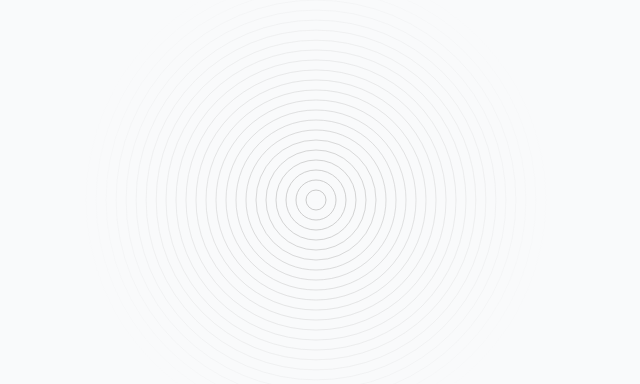
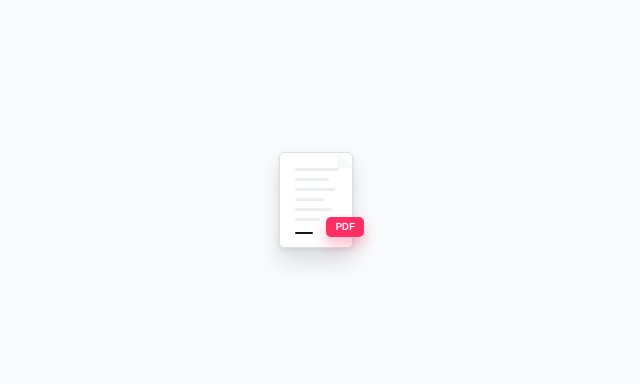
Before and after one commit to mouanvikram/components-challenge, a Next.js app in the folder day-31-to-60/day-43-to-day-60/components/: page / in a window 1280 px wide. Shown: the part 200-584 px from the top of the page, without its empty margins (324-964 px from the left). Built offline with nearby package versions, Linux system fonts and the light colour scheme.

Commit message:
added a pdf icon inspired by tailark

```diff
--- a/day-31-to-60/day-43-to-day-60/components/src/app/page.tsx
+++ b/day-31-to-60/day-43-to-day-60/components/src/app/page.tsx
@@ -1,10 +1,11 @@
 "use client";
 
-import { RadialScales } from "@/components/ui/radial_scales";
+import { PDFIcon } from "@/components/ui/pdf_icon";
+
 export default function HomePage() {
   return (
     <main className="flex min-h-screen flex-col items-center justify-center gap-6 bg-gray-50">
-      <RadialScales />
+      <PDFIcon />
     </main>
   );
 }
--- /dev/null
+++ b/day-31-to-60/day-43-to-day-60/components/src/components/ui/pdf_icon.tsx
@@ -0,0 +1,41 @@
+"use client";
+
+import { cn } from "@/lib/utils";
+
+type PDFIconProps = {
+  className?: string;
+};
+
+export function PDFIcon({ className }: PDFIconProps) {
+  return (
+    <div
+      className={cn(
+        "relative flex h-24 w-24 items-center justify-center",
+        className
+      )}
+      aria-label="PDF file"
+      role="img"
+    >
+      <div className="relative h-24 w-18.5 rounded-[5px] border border-[#dcdfe3] bg-white shadow-[0_14px_20px_rgba(17,24,39,0.12),0_2px_5px_rgba(17,24,39,0.08)]">
+        <div className="absolute -right-px -top-px h-4 w-4 overflow-hidden rounded-tr-[5px]">
+          <div className="h-5.75 w-5.75 origin-top-left rotate-45 border-b border-[#dcdfe3] bg-[#f7f8fa]" />
+        </div>
+
+        <div className="absolute left-3.75 top-3.75 flex w-11 flex-col gap-1.75">
+          <div className="h-[3px] w-full rounded-full bg-[#eceef1]" />
+          <div className="h-[3px] w-[34px] rounded-full bg-[#eceef1]" />
+          <div className="h-[3px] w-[40px] rounded-full bg-[#eceef1]" />
+          <div className="h-[3px] w-[29px] rounded-full bg-[#eceef1]" />
+          <div className="h-[3px] w-[37px] rounded-full bg-[#eceef1]" />
+          <div className="h-[3px] w-[25px] rounded-full bg-[#eceef1]" />
+        </div>
+
+        <div className="absolute bottom-[13px] left-[15px] h-[2px] w-[18px] rounded-full bg-[#101820]" />
+
+        <div className="absolute -right-[12px] bottom-[10px] rounded-[5px] bg-[#ff2f65] px-[9px] py-[5px] text-[10px] font-semibold leading-none text-white shadow-[0_8px_14px_rgba(255,47,101,0.32)]">
+          PDF
+        </div>
+      </div>
+    </div>
+  );
+}
```
